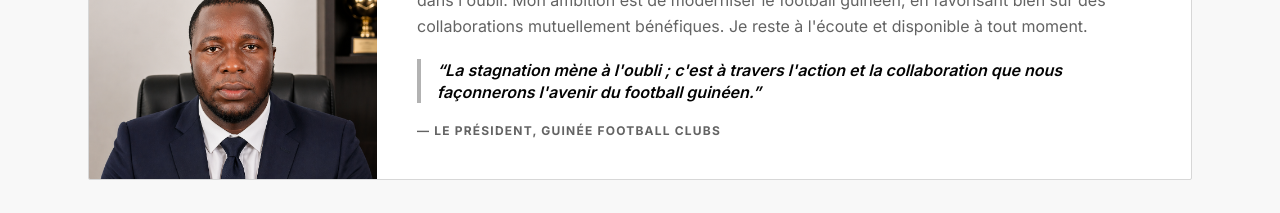
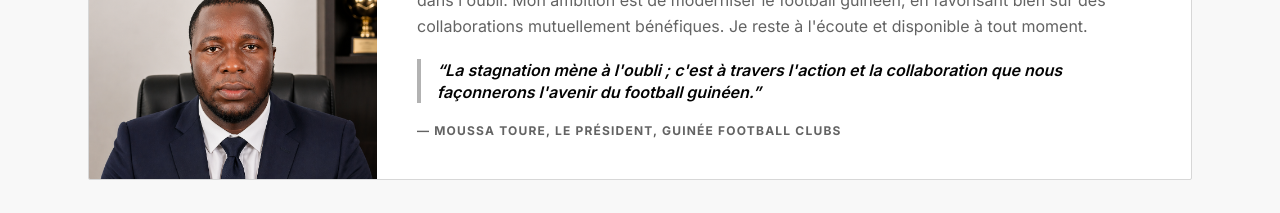
Before and after one commit to Yamoon224/GUINEE-FOOTBALL-CLUB, a Next.js app: page / in a window 1280 px wide. Shown: the part 900-1113 px from the top of the page. Built offline with nearby package versions, Linux system fonts and the light colour scheme.

Commit message:
fix: update president's name in the homepage quote

```diff
--- a/app/page.tsx
+++ b/app/page.tsx
@@ -117,7 +117,7 @@ export default function HomePage() {
                             </p>
                         </blockquote>
                         <p className="text-xs font-bold uppercase tracking-widest text-muted-foreground">
-                            — Le Président, Guinée Football Clubs
+                            — Moussa TOURE, Le Président, Guinée Football Clubs
                         </p>
                     </div>
                 </div>
```
